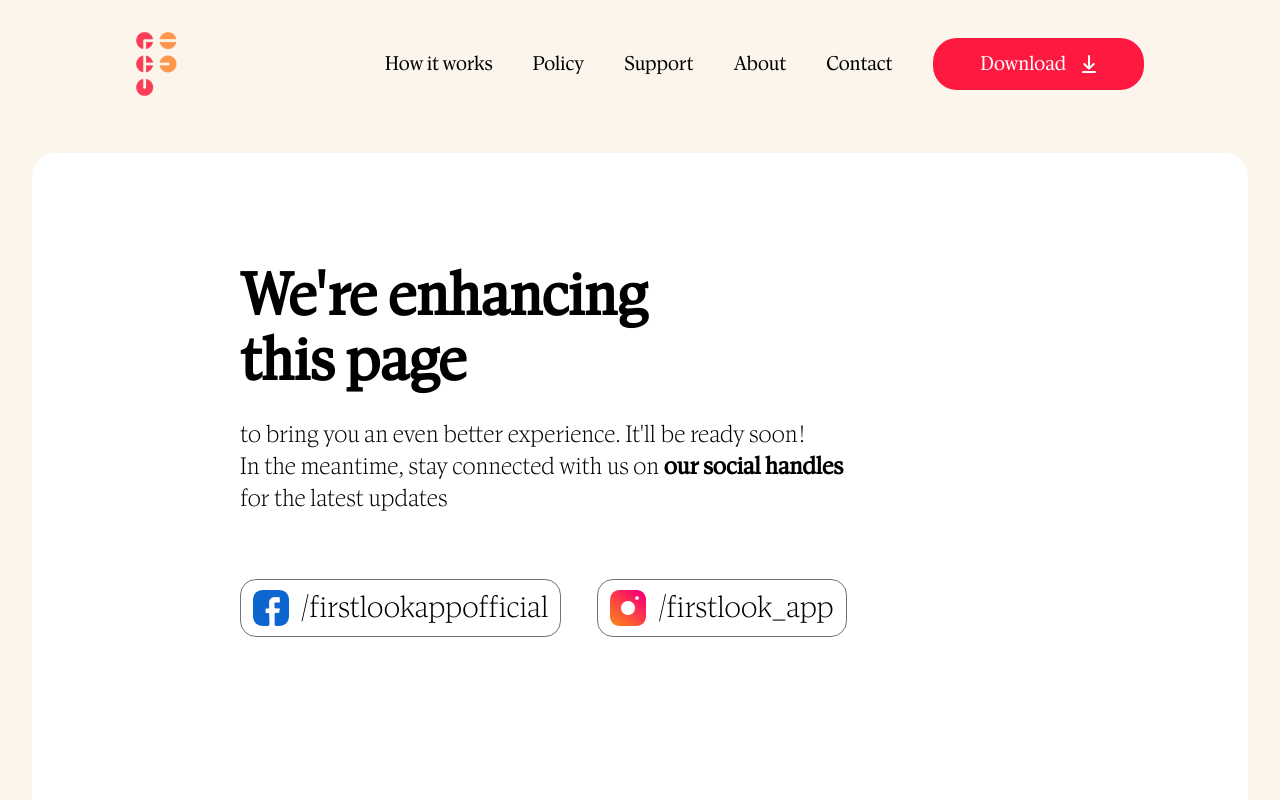
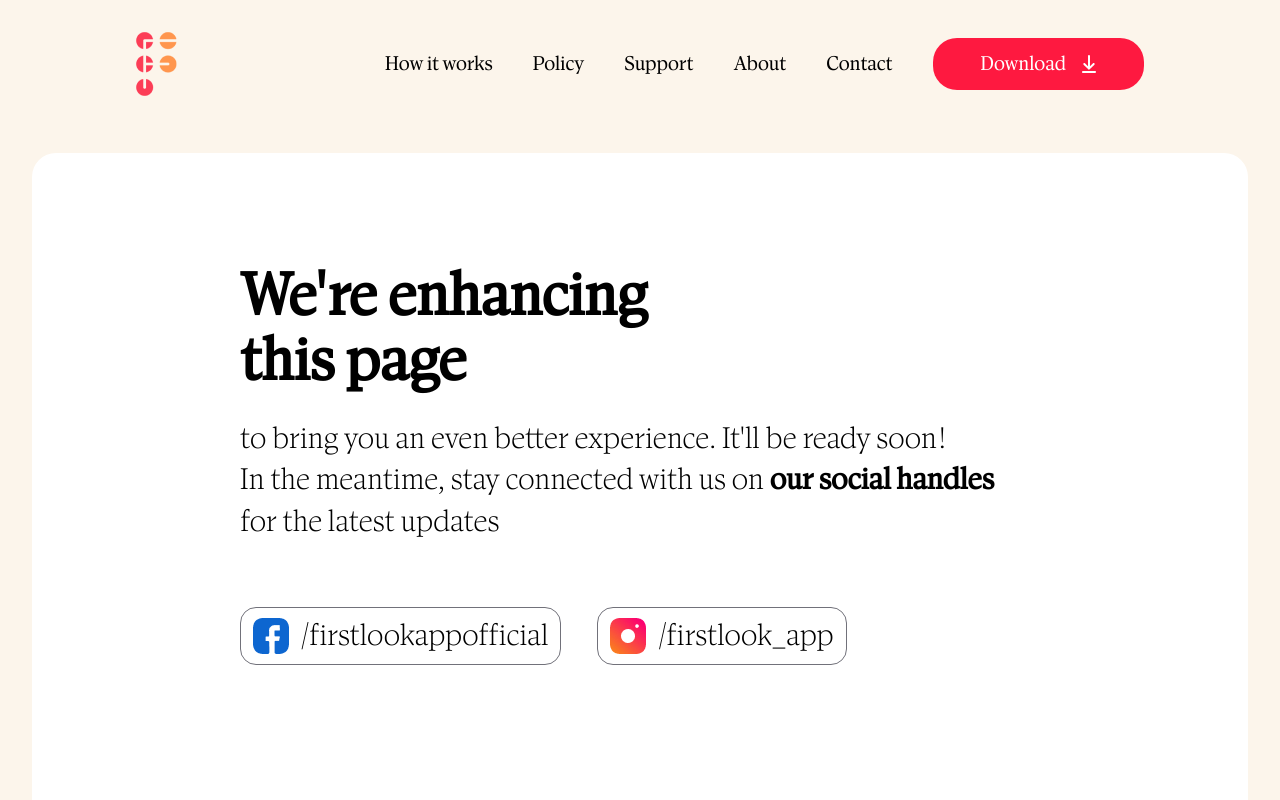
Before and after one commit to MCABEE/firstlook_website_new, a Next.js app: page /pageunderconstruction in a window 1280 px wide. Shown: the top 800 px of the page. Built offline with nearby package versions, Linux system fonts and the light colour scheme.

Commit message:
majot ui issues fixed

```diff
--- a/src/app/(user)/about/page.jsx
+++ b/src/app/(user)/about/page.jsx
@@ -171,15 +171,22 @@ const About = () => {
                             viewport={{ once: true, amount: 0.2 }} className="mt-16 text-[28px] sm:text-5xl text-center  max-md:mt-10 max-md:max-w-full">
                             Love working with us? Join our team!
                         </motion.p>
-                        <Link href="https://mcabee.in/" legacyBehavior>
-                            <motion.a initial={{ y: "10vw", opacity: 0 }}
-                                whileInView={{ y: 1, opacity: 1, transition: { type: "spring", stiffness: 50, delay: 0.5 } }}
-                                viewport={{ once: true, amount: 0.2 }} target="_blank" rel="noopener noreferrer">
-                                <button className="px-16 py-4 mt-11 max-w-full text-xl font-semibold text-center text-white whitespace-nowrap bg-[#FE1940] rounded-[40px] w-[200px] max-md:px-5 max-md:mt-10 transform transition-transform duration-100 ease-in-out hover:scale-105 active:scale-95">
+                        <a href="https://mcabee.in/" target="_blank" rel="noopener noreferrer" className="flex-auto" >
+                            <motion.div
+                                initial={{ y: "10vw", opacity: 0 }}
+                                whileInView={{
+                                    y: 1,
+                                    opacity: 1,
+                                    transition: { type: "spring", stiffness: 50, delay: 0.5 },
+                                }}
+                                viewport={{ once: true, amount: 0.2 }}
+                            >
+                                <button className="px-16 py-4 mt-11 max-w-full font-regular text-white text-xl text-center whitespace-nowrap bg-[#FE1940] rounded-[40px] w-[200px] max-md:px-5 max-md:mt-10 transform transition-transform duration-100 ease-in-out hover:scale-105 active:scale-95">
                                     Explore
                                 </button>
-                            </motion.a>
-                        </Link>
+                            </motion.div>
+                        </a>
+
                     </motion.div>
                     <motion.div initial={{ y: "10vw", opacity: 0 }}
                         whileInView={{ y: 1, opacity: 1, transition: { type: "spring", stiffness: 50, delay: 0.3 } }}
--- a/src/app/(user)/contact/page.jsx
+++ b/src/app/(user)/contact/page.jsx
@@ -25,7 +25,7 @@ const Contact = () => {
                             </p>
                         </Link>
                         <p className='font-semibold text-[28px] sm:text-5xl mt-6 sm:mt-14 mb-2 sm:mb-5'>
-                           Business Contact
+                            Business Contact
                         </p>
                         <p className='font-light w-3/4 text-[12px] sm:text-[21px]'>
                             715A, Spencer Plaza, Mount Road
@@ -46,7 +46,12 @@ const Contact = () => {
                             About
                         </p>
                         <p className='font-light w-3/4 text-[12px] sm:text-[21px]'>
-                            Connecting singles worldwide, effortlessly. For a comprehensive overview of <br/> our company and its mission, we invite you to explore our dedicated<br/> <span className='text-[#FC3657] cursor-pointer font-medium transform transition-transform duration-100 ease-in-out hover:text-[#d66477] active:scale-95'>company page.</span>
+                            Connecting singles worldwide, effortlessly. For a comprehensive overview of <br /> our company and its mission, we invite you to explore our dedicated<br />
+                            <Link href="/about">
+                                <span className='text-[#FC3657] cursor-pointer font-medium transform transition-transform duration-100 ease-in-out hover:text-[#d66477] active:scale-95'>
+                                    company page.
+                                </span>
+                            </Link>
                         </p>
                         {/* <div className='mt-9 sm:block hidden'>
                             <svg width="105" height="19" viewBox="0 0 105 19" fill="none" xmlns="http://www.w3.org/2000/svg">
@@ -113,7 +118,7 @@ const Contact = () => {
 
                 </div>
             </div>
-            <Footer/>
+            <Footer />
         </>
     )
 }
--- a/src/app/(user)/helpcenter/page.jsx
+++ b/src/app/(user)/helpcenter/page.jsx
@@ -42,8 +42,8 @@ const HelpCenter = () => {
                         <p className='font-semibold text-[24px] sm:text-[54px] mb-2 sm:mb-5'>
                             Support Center
                         </p>
-                        <p className='font-light sm:w-3/4 text-[12px] sm:text-[21px] text-justify'>
-                            Welcome to the Firstlook Support Page. Here, you will find answers to frequently asked questions. If your query isn’t addressed here, please feel free to contact us directly for further assistance.
+                        <p className='font-light text-[12px] sm:text-2xl text-justify'>
+                            Welcome to the Firstlook Support Page. Here, you will find answers to frequently <br />asked questions. If your query isn’t addressed here, please feel free to contact us <br /> directly for further assistance.
                         </p>
                         <Link href='/feedback'>
                             <p className='w-3/4 text-[#FC3657] text-[12px] sm:text-[21px] font-bold transform transition-transform duration-100 ease-in-out hover:text-[#d66477] active:scale-95'>
--- a/src/app/(user)/pageunderconstruction/page.jsx
+++ b/src/app/(user)/pageunderconstruction/page.jsx
@@ -21,7 +21,7 @@ const PageUnderConstruction = () => {
                             <h1 className="text-6xl font-semibold leading-[65px] max-md:text-4xl max-md:leading-[53px]">
                                 We&apos;re enhancing <br /> this page
                             </h1>
-                            <p className="mt-3 sm:mt-6 sm:text-2xl max-w-xs sm:max-w-2xl">
+                            <p className="mt-3 sm:mt-6 md:leading-snug font-light text-sm md:text-3xl max-w-xs sm:max-w-3xl">
                                 to bring you an even better experience. It&apos;ll be ready soon! <br /> In the meantime, stay connected with us on{" "}
                                 <span className="font-bold">our social handles</span> <br />for the latest updates
                             </p>
@@ -38,7 +38,14 @@ const PageUnderConstruction = () => {
                                         alt="Facebook Icon"
                                         className="object-contain shrink-0 my-auto w-9 aspect-square"
                                     />
-                                    <div className="flex-auto">/firstlookappofficial</div>
+                                    <a
+                                        href="https://www.facebook.com/firstlookappofficial?mibextid=ZbWKwL"
+                                        target="_blank"
+                                        rel="noopener noreferrer"
+                                        className="flex-auto"
+                                    >
+                                        /firstlookappofficial
+                                    </a>
                                 </a>
 
                                 <a
@@ -53,7 +60,14 @@ const PageUnderConstruction = () => {
                                         alt="Instagram Icon"
                                         className="object-contain shrink-0 my-auto w-9 aspect-square"
                                     />
-                                    <div className="flex-auto">/firstlook_app</div>
+                                    <a
+                                        href="https://youtube.com/@firstlook_app?si=pbbla-7I67I0b1eA"
+                                        target="_blank"
+                                        rel="noopener noreferrer"
+                                        className="flex-auto"
+                                    >
+                                        /firstlook_app
+                                    </a>
                                 </a>
                             </div>
 
@@ -61,7 +75,7 @@ const PageUnderConstruction = () => {
                     </section>
                 </section>
             </motion.div>
-            <Footer/>
+            <Footer />
         </>
     )
 }
--- a/src/components/Navbar.jsx
+++ b/src/components/Navbar.jsx
@@ -52,7 +52,10 @@ const Navbar = ({ fontcolor, percent }) => {
 
     return (
         <nav
-            className={`fixed top-0 w-full z-10 transform transition-transform duration-500 ease-in-out ${scrollDirection === 'down' ? '-translate-y-full bg-transparent' : `translate-y-0 transition-colors delay-100 bg-${bgColor}`}`}
+            className={`fixed top-0 w-full z-10 transform transition-transform duration-500 ease-in-out ${scrollDirection === 'down' ? '-translate-y-full bg-transparent' : `translate-y-0 bg-${bgColor}`}`}
+            style={{
+                transition: 'background-color 0.5s ease-in-out'
+            }}
         >
             <div className='lg:block hidden m-8 mx-20'>
                 <div className='px-14 flex justify-between items-center'>
```
